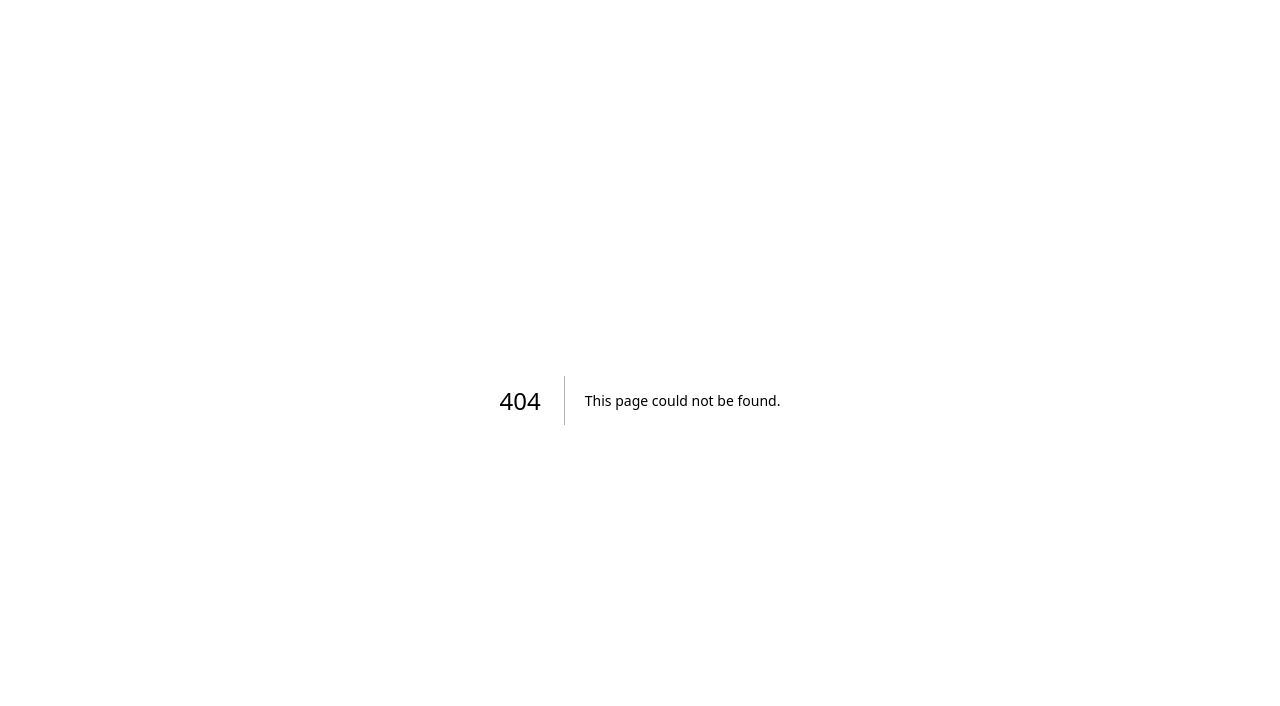
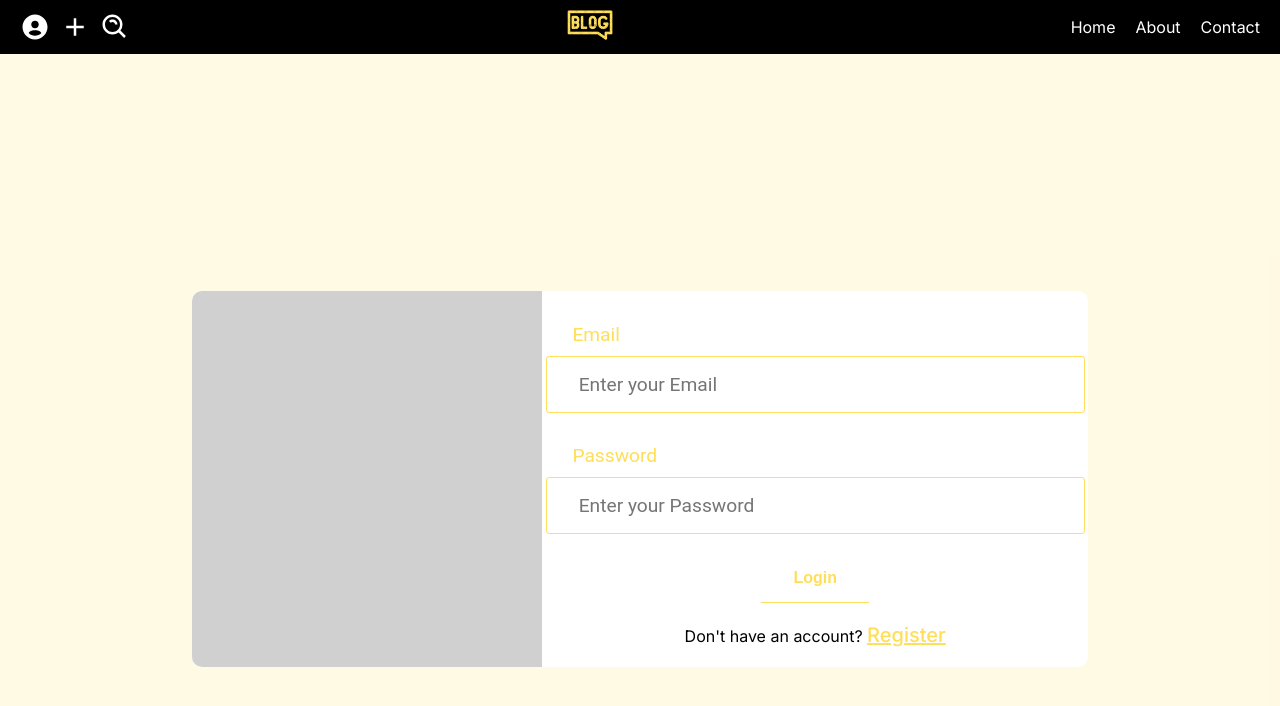
Before and after one commit to abhinavsinha107/blogFrontend, a Next.js app: page /auth/signIn in a window 1280 px wide. Before the commit this address had no page. Shown: the top 706 px of the page. Built offline with nearby package versions, Linux system fonts and the light colour scheme.

Commit message:
Pages Created

```diff
--- /dev/null
+++ b/src/app/auth/auth.css
@@ -0,0 +1,45 @@
+.authout{
+    display: flex;
+    flex-direction: column;
+    width: 100%;
+    background-color: var(--col2);
+    min-height: 100vh;
+    justify-content: center;
+}
+
+.authin{
+    display: flex;
+    width: 70%;
+    background-color: white;
+    align-self: center;
+    margin-top: 50px;
+    border-radius: 10px;
+    overflow: hidden;
+}
+.authin .left{
+    width: 40%;
+    background-color: rgb(208, 208, 208);
+    overflow: hidden;
+    display: flex;
+    justify-content: center;
+    align-items: center;
+}
+
+
+.authin .right{
+    width: 60%;
+    padding: 10px;
+}
+
+
+.authlink{
+    align-self: center;
+    margin: 10px 0px;
+    color: var(--col3);
+}
+
+.authlink a{
+    color: var(--col1);
+    font-size: 20px;
+    font-weight: 500;
+}
--- /dev/null
+++ b/src/app/auth/signIn/page.tsx
@@ -0,0 +1,41 @@
+"use client";
+import Navbar from "@/components/navbar/Navbar";
+import Link from "next/link";
+import "../auth.css";
+
+export default function SignIn() {
+  return (
+    <>
+      <Navbar />
+      <div className="authout">
+        <div className="authin">
+          <div className="left"></div>
+          <div className="right">
+            <form
+              style={{
+                display: "flex",
+                flexDirection: "column",
+              }}
+            >
+              <div className="forminput_cont">
+                <label>Email</label>
+                <input type="text" placeholder="Enter your Email" />
+              </div>
+              <div className="forminput_cont">
+                <label>Password</label>
+                <input type="text" placeholder="Enter your Password" />
+              </div>
+              <button type="submit" className="main_button">
+                Login
+              </button>
+              <p className="authlink">
+                Don&apos;t have an account?{" "}
+                <Link href="/auth/signUp">Register</Link>
+              </p>
+            </form>
+          </div>
+        </div>
+      </div>
+    </>
+  );
+}
--- a/src/app/globals.css
+++ b/src/app/globals.css
@@ -1,6 +1,7 @@
 :root {
   --col1: #FFDE59;
-  --col2: #1f1f1f;
+  --col2: #ffde592b;
+  --col3: #333
   --col1light: #ffde594c;
   --errorcol: red;
 }
@@ -98,7 +99,7 @@
   box-shadow: 0px 0px 10px 0px var(--col1);
   display: flex;
   flex-direction: column;
-  background-color: var(--col1light);
+  background-color: var(--col2);
   justify-content: center;
   align-items: center;
 }
--- a/src/app/page.tsx
+++ b/src/app/page.tsx
@@ -1,6 +1,4 @@
 "use client"
-import Image from 'next/image'
-import styles from './page.module.css'
 import Navbar from '@/components/navbar/Navbar'
 import HomeSlider from '@/components/homeSlider/HomeSlider'
 import CategoriesSlider from '@/components/categories/CategoriesSlider'
--- a/src/components/navbar/Navbar.css
+++ b/src/components/navbar/Navbar.css
@@ -5,6 +5,10 @@
   padding: 10px 20px;
   background-color: #000000;
   color: white;
+  /* width: 100vw;
+  position: fixed;
+  top: 0;
+  z-index: 1000; */
 }
 
 .navbar .icon {
```
Also changed, not shown: src/app/auth/signUp/page.tsx (added, +48 -0 lines), src/app/pages/addBlog/addblog.css (added, +8 -0 lines), src/app/pages/addBlog/page.tsx (+52 -6 lines).
